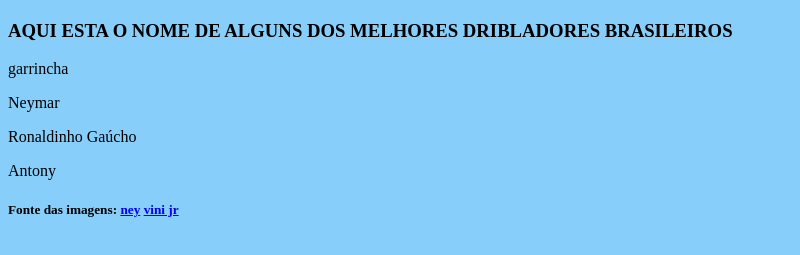
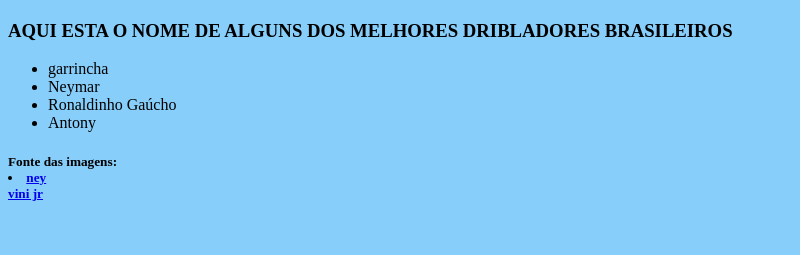
Before and after one commit to matheussouza29gato/1APC-MATHEUSR, a plain HTML site: page FUTEBOL BRASILEIRO E SUA OUSADIA.html in a window 1280 px wide. Shown: the part 289-544 px from the top of the page, without its empty margins (0-800 px from the left). Drawn offline with Linux system fonts and the light colour scheme.

Commit message:
Add files via upload

```diff
--- a/FUTEBOL BRASILEIRO E SUA OUSADIA.html
+++ b/FUTEBOL BRASILEIRO E SUA OUSADIA.html
@@ -6,7 +6,7 @@
 
 
 		<!DOCTYPE html>
-<html lang="en">
+<html lang="pt-br">
 <head>
     <meta charset="UTF-8">
     <meta http-equiv="X-UA-Compatible" content="IE=edge">
@@ -25,22 +25,23 @@
 	<img  src="/home/escola/Documentos/Matheus R-1A/FUTEBOL BRASILEIRO E SUA OUSADIA_arquivos/neymar.jpg">
 </div>
 	<div class="text1">
-	<p> o futebol brasileiro é um dos mais "ousados" com varios dribles e passes bonitos, </p>
+	<p>o futebol brasileiro é um dos mais "ousados" com varios dribles e passes bonitos, </p>
 	<p>	la fora no futebol europeu é muito criticado essas atitudes pelo fato de serem dificeis de acertar </p>
 	<p>	e o futebol brasileiro é o tal futebol alegre<br> contendo danças e os tais dribles sofre varias críticas como o caso do <strong>VINICIUS JR </strong></p>
 	<p>	jogador do REAL MADRID que foi criticado pelo tecnico do ATLETICO DE MADRID </p>
 
 	<img src="/home/escola/Documentos/Matheus R-1A/FUTEBOL BRASILEIRO E SUA OUSADIA_arquivos/vini.jpg">
 		<h3>AQUI ESTA O NOME DE ALGUNS DOS MELHORES DRIBLADORES BRASILEIROS</h3>
-		<p>garrincha</p>
-		<p>Neymar</p>
-		<p>Ronaldinho Gaúcho</p>
-		<p>Antony</p>
+		<ul>
+		<li>garrincha</li>
+		<li>Neymar</li>
+		<li>Ronaldinho Gaúcho</li>
+		<li>Antony</li>
 </div>
 
 
 		<h5>Fonte das imagens:
-<a href="https://conteudo.imguol.com.br/c/entretenimento/47/2019/05/20/neymar-e-ronaldinho-gaucho-1558361775906_v2_4x3.jpg">ney</a>
+<li><a href="https://conteudo.imguol.com.br/c/entretenimento/47/2019/05/20/neymar-e-ronaldinho-gaucho-1558361775906_v2_4x3.jpg">ney</a> </li>
 
 <a href="
 https://s2.glbimg.com/t6jd8EXuVrw_t7WmP8-OtvMH8GM=/0x0:3500x2333/984x0/smart/filters:strip_icc()/i.s3.glbimg.com/v1/AUTH_bc8228b6673f488aa253bbcb03c80ec5/internal_photos/bs/2022/X/R/G6bAaaQHAj8BZAGcAEHA/gettyimages-1243339156.jpg">vini jr</a>
```
